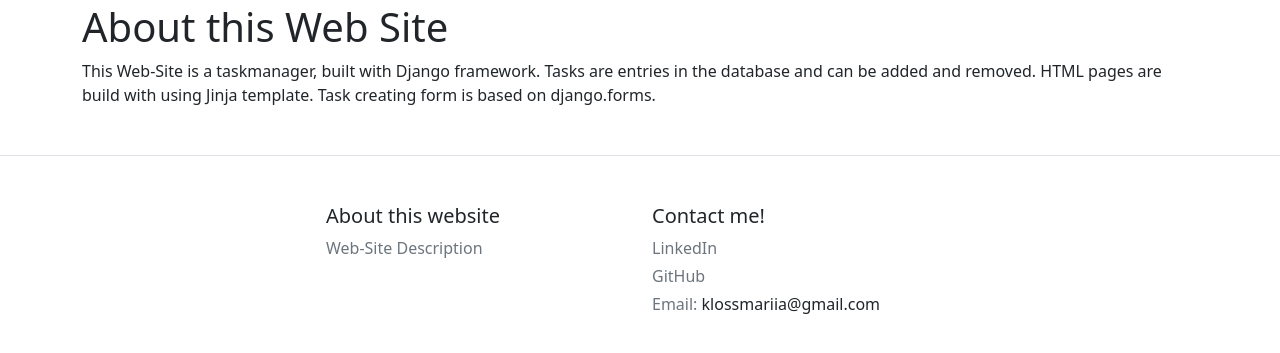
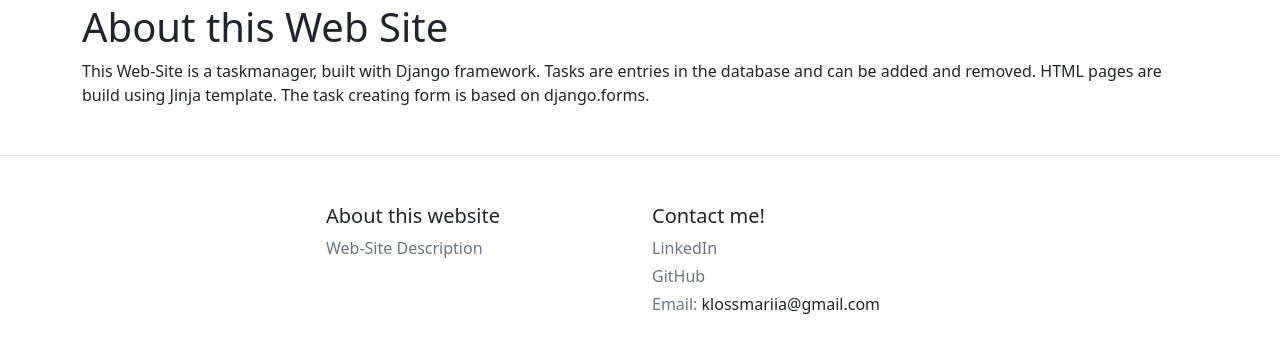
Before and after one commit to KlossMariia/django_web_site, a Django app: page /about-us in a window 1280 px wide. Shown: the part 69-422 px from the top of the page. Run offline with Django 4.2, Linux system fonts and the light colour scheme.

Commit message:
Updating site description in about.html

```diff
--- a/main/templates/main/about.html
+++ b/main/templates/main/about.html
@@ -4,5 +4,5 @@
 
 {% block content %}
     <h1>About this Web Site</h1>
-    <p>This Web-Site is a taskmanager, built with Django framework. Tasks are entries in the database and can be added and removed. HTML pages are build with using Jinja template. Task creating form is based on django.forms. </p>
+    <p>This Web-Site is a taskmanager, built with Django framework. Tasks are entries in the database and can be added and removed. HTML pages are build using Jinja template. The task creating form is based on django.forms. </p>
 {% endblock %}
```
